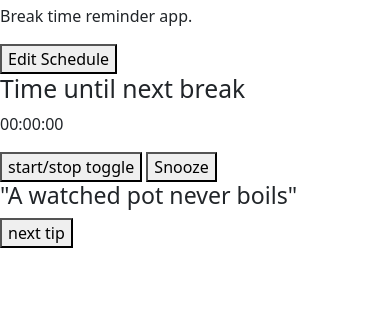
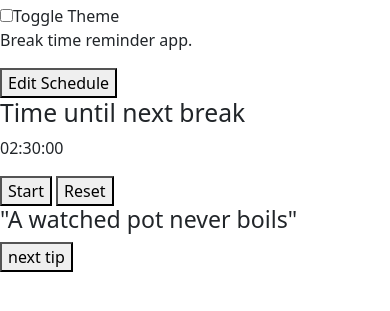
Before and after one commit to els-or/Timefullness, a plain HTML site: page index.html in a window 390 px wide. Shown: the part 37-348 px from the top of the page. Drawn offline with nearby package versions, Linux system fonts and the light colour scheme.

Commit message:
added timer.js and dark theme toggle

```diff
--- a/assets/js/script.js
+++ b/assets/js/script.js
@@ -11,3 +11,9 @@ close_modal.addEventListener('click', function() {
     modal.classList.remove('modal-visible');
     modal.classList.add('modal-hidden');
 });
+
+const toggle_theme = document.querySelector('#toggle-theme');
+toggle_theme.addEventListener('click', function() {
+  const body = document.querySelector('body');
+    body.classList.toggle('dark-theme');
+});
--- /dev/null
+++ b/assets/js/timer.js
@@ -0,0 +1,92 @@
+const display = document.querySelector('#timer-display');
+const timerButton = document.querySelector('#timer-button');
+const resetButton  = document.querySelector('#reset-button');
+
+const timerList = calculateTimers();
+let timerIndex = 0;
+let timerState = "stopped";
+
+let intervalId = createTimer(timerList[timerIndex].duration, display);
+
+function timerControl() {
+    if (timerButton.textContent === 'Start') {
+        timerButton.textContent = 'Pause';
+        timerState = "running";
+    } else {
+        timerButton.textContent = 'Start';
+        timerState = "stopped";
+    }
+}
+
+function createTimer(duration, display) {
+    let timer = duration;
+    const intervalId = setInterval(function () {
+        let hours = parseInt(timer / 3600, 10);
+        let minutes = parseInt((timer - (hours * 3600)) / 60, 10);
+        let seconds = parseInt(timer % 60, 10);
+
+        hours = hours < 10 ? "0" + hours : hours;
+        minutes = minutes < 10 ? "0" + minutes : minutes;
+        seconds = seconds < 10 ? "0" + seconds : seconds;
+
+        display.textContent = hours + ":" + minutes + ":" + seconds;
+
+        if (timerState === "running") {
+            timer--;
+        }
+
+        if (timer < 0) {
+            // TODO: Add check for end of shift
+            // TODO: Maybe call reset function instead
+            clearInterval(intervalId);
+            display.textContent = "Break Time!"; // TODO: Maybe make this a modal
+            timerIndex++;
+            timerControl();
+        }
+    }, 1000);
+
+    return intervalId;
+}
+
+function loadTimerSchedule() {
+    // TODO: Load schedule from local storage
+    return {
+        shift_duration: 8,
+        number_of_breaks: 2,
+        break_duration: 15
+    };
+}
+
+function calculateTimers() {
+    const schedule = loadTimerSchedule();
+    const shiftDuration = schedule.shift_duration * 3600;
+    const totalBreakDuration = schedule.number_of_breaks * (schedule.break_duration * 60);
+    const shiftDelta = shiftDuration - totalBreakDuration;
+    const numberOfWorkSessions = schedule.number_of_breaks + 1;
+    const workSessionDuration = shiftDelta / numberOfWorkSessions;
+    console.log("Shift Duration: " + shiftDuration / 3600);
+    console.log("Total Break Duration: " + totalBreakDuration / 60);
+    console.log("Shift Delta: " + shiftDelta / 3600);
+    console.log("Number of Work Sessions: " + numberOfWorkSessions);
+    console.log("Work Session Duration: " + workSessionDuration / 60);
+
+    let timerList = [];
+    timerList.push({duration: workSessionDuration, type: "work"});
+    for (let i = 0; i < schedule.number_of_breaks; i++) {
+        timerList.push({duration: schedule.break_duration * 60, type: "break"});
+        timerList.push({duration: workSessionDuration, type: "work"});
+    }
+    console.log(timerList);
+    return timerList;
+}
+
+resetButton.addEventListener('click', function() {
+    // TODO: Move to separate function
+    clearInterval(intervalId);
+    timerState = "stopped";
+    timerIndex++; // This is here for testing. Remove this line before submitting.
+    intervalId = createTimer(timerList[timerIndex].duration, display);
+    timerButton.textContent = 'Start';
+});
+
+timerButton.addEventListener('click', timerControl);
--- a/index.html
+++ b/index.html
@@ -13,17 +13,17 @@
 
 <body>
   <header>
-
     <h1>Timefulness</h1>
+    <input type="checkbox" id="toggle-theme">Toggle Theme</input>
     <p>Break time reminder app.</p>
     <button id="edit-schedule">Edit Schedule</button>
   </header>
   <div class="main">
     <h2>Time until next break</h2>
-    <p>00:00:00</p>
+    <p id="timer-display">00:00:00</p>
     <div>
-      <button>start/stop toggle</button>
-      <button>Snooze</button>
+      <button id="timer-button">Start</button>
+      <button id="reset-button">Reset</button>
     </div>
   </div>
   <div>
@@ -48,6 +48,7 @@
     </div>
   </div>
   <script src="./assets/js/script.js"></script>
+  <script src="./assets/js/timer.js"></script>
   <script src="https://cdn.jsdelivr.net/npm/@popperjs/core@2.11.8/dist/umd/popper.min.js"
     integrity="sha384-I7E8VVD/ismYTF4hNIPjVp/Zjvgyol6VFvRkX/vR+Vc4jQkC+hVqc2pM8ODewa9r"
     crossorigin="anonymous"></script>
```
